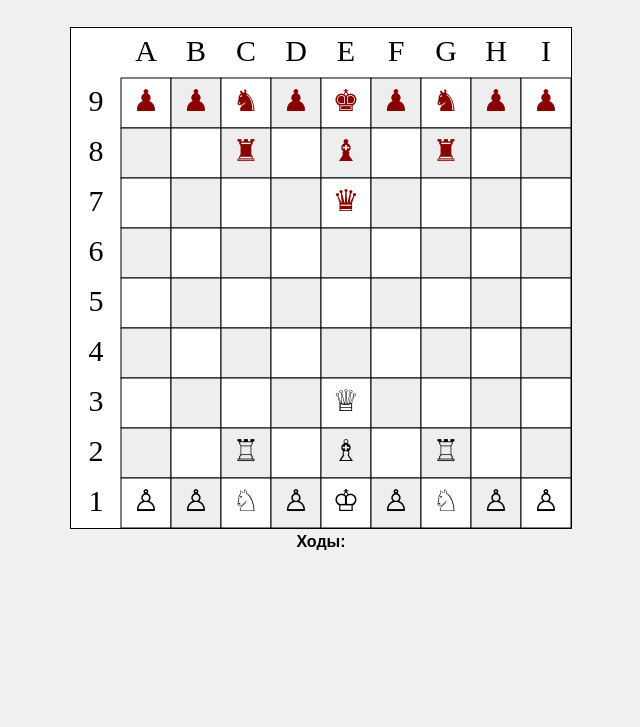
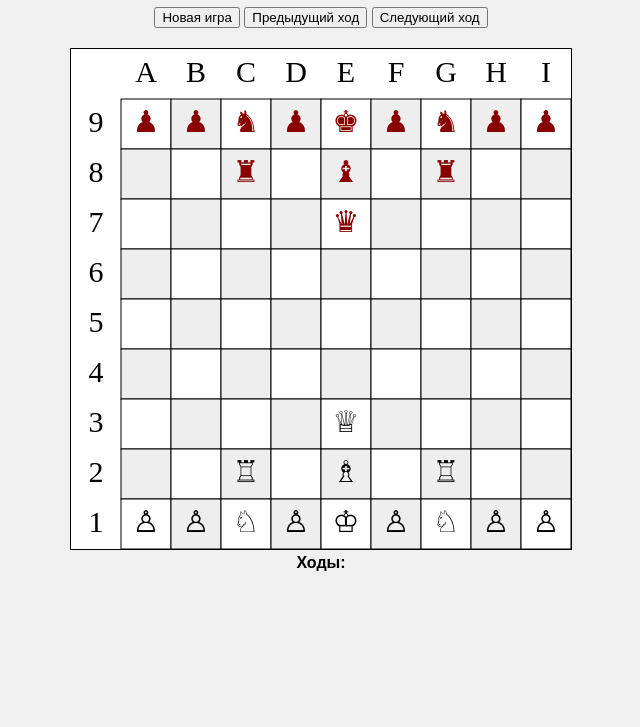
Before and after one commit to checso00d/taktic-game, a plain HTML site: page index.html in a window 1280 px wide. Shown: the part 73-800 px from the top of the page, without its empty margins (319-959 px from the left). Drawn offline with Linux system fonts and the light colour scheme.

Commit message:
Update index.html

```diff
--- a/index.html
+++ b/index.html
@@ -1,12 +1,17 @@
 <!DOCTYPE html>
 <html lang="ru">
 <head>
-  <meta charset="UTF-8">
+  <meta charset="UTF-8" />
   <title>Тактика</title>
-  <link rel="stylesheet" href="style.css">
+  <link rel="stylesheet" href="style.css" />
 </head>
 <body>
   <h1>Тактика</h1>
+  <div>
+    <button id="newGame">Новая игра</button>
+    <button id="prevMove">Предыдущий ход</button>
+    <button id="nextMove">Следующий ход</button>
+  </div>
   <canvas id="board" width="500" height="500"></canvas>
   <div><strong>Ходы:</strong> <span id="history"></span></div>
   <script src="taktyka.js"></script>
```
